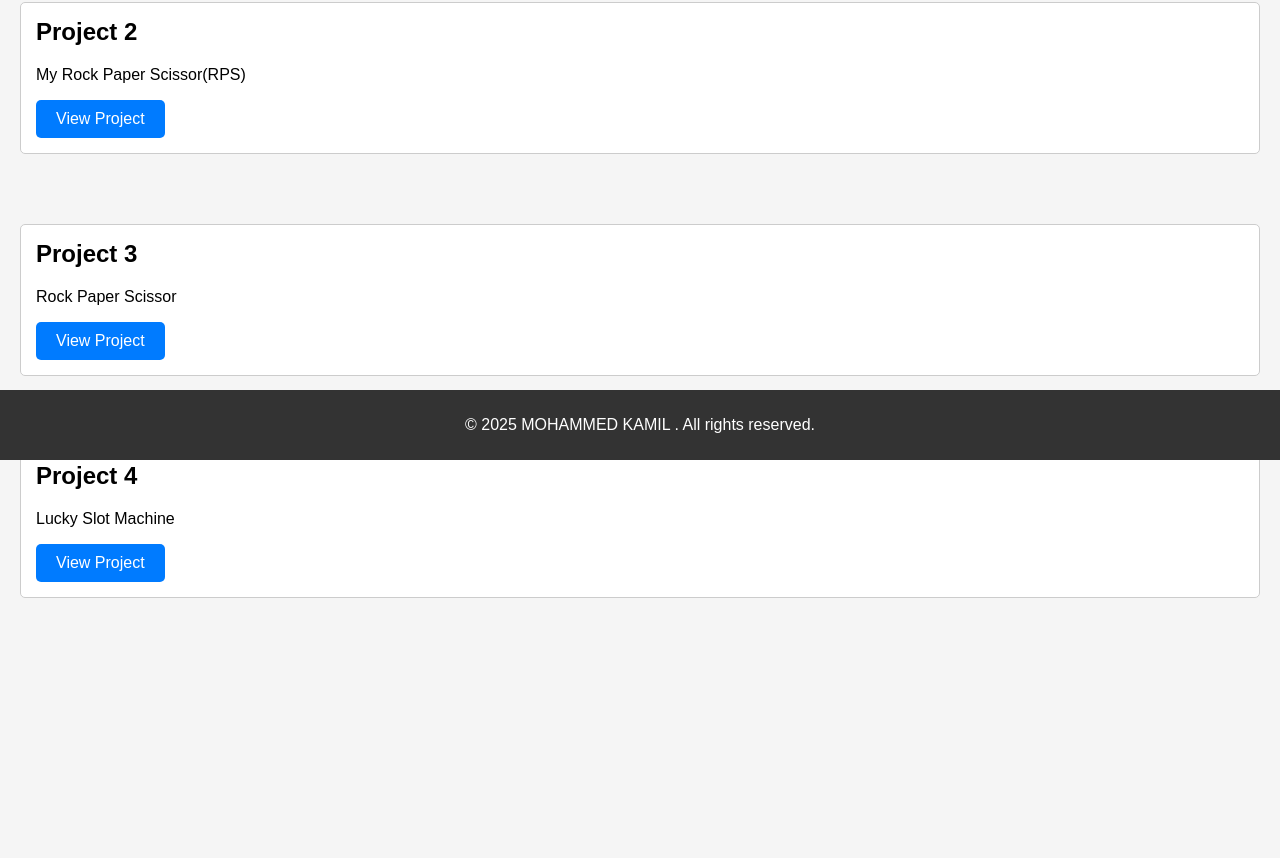
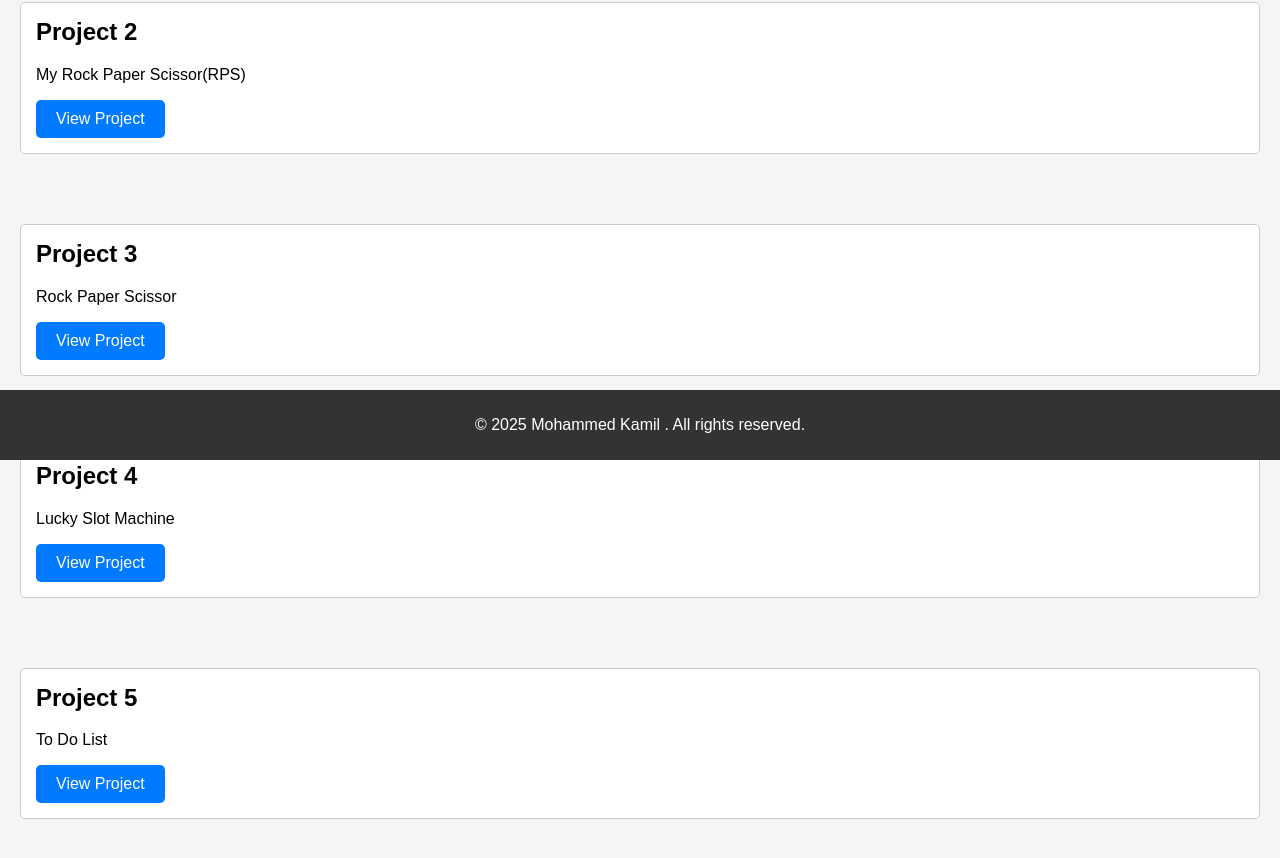
Before and after one commit to mohammedkamil-crypto/all, a plain HTML site: page index.html in a window 1280 px wide. Shown: the part 340-1198 px from the top of the page. Before the commit the page ends 1028 px from the top, so only its background shows below. Drawn offline with Linux system fonts and the light colour scheme.

Commit message:
Update index.html

```diff
--- a/index.html
+++ b/index.html
@@ -35,9 +35,15 @@
       <p> Lucky Slot Machine</p>
       <a href="https://mohammedkamil-crypto.github.io/LS/" target="_blank"><button>View Project</button></a>
     </div>
+
+    <div class="work">
+      <h2>Project 5</h2>
+      <p> To Do List</p>
+      <a href="https://mohammedkamil-crypto.github.io/todo/" target="_blank"><button>View Project</button></a>
+    </div>
     </main>
     <footer>
-      <p>© 2025 MOHAMMED KAMIL . All rights reserved.</p>
+      <p>© 2025 Mohammed Kamil . All rights reserved.</p>
     </footer>
   </body>
 </html>
```
